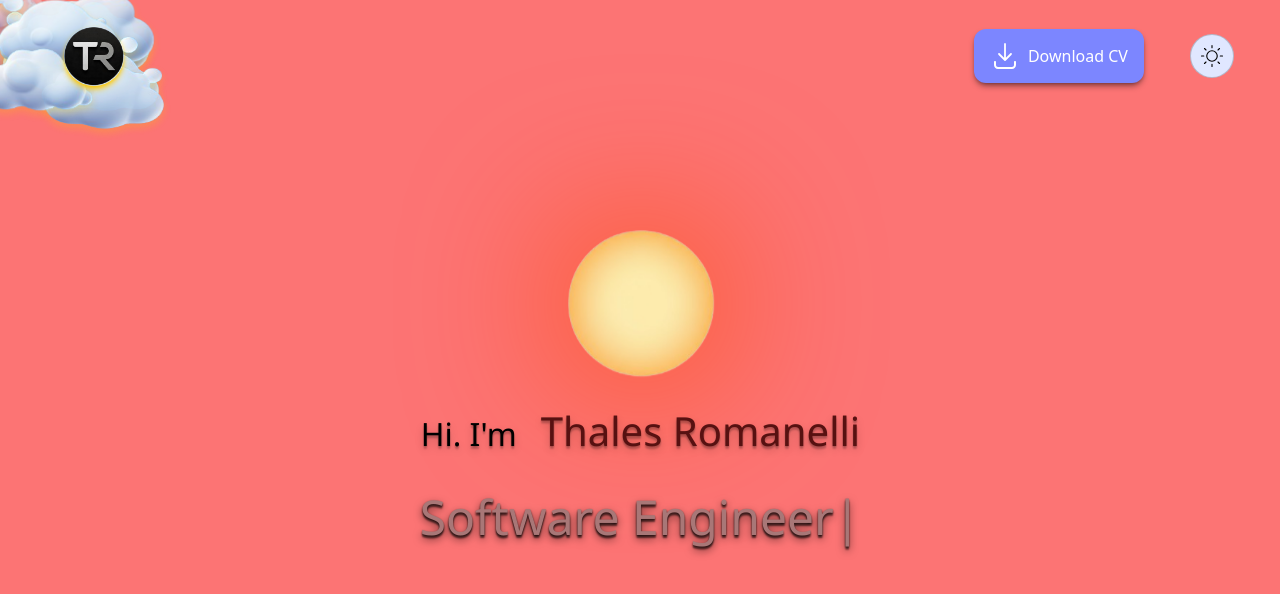
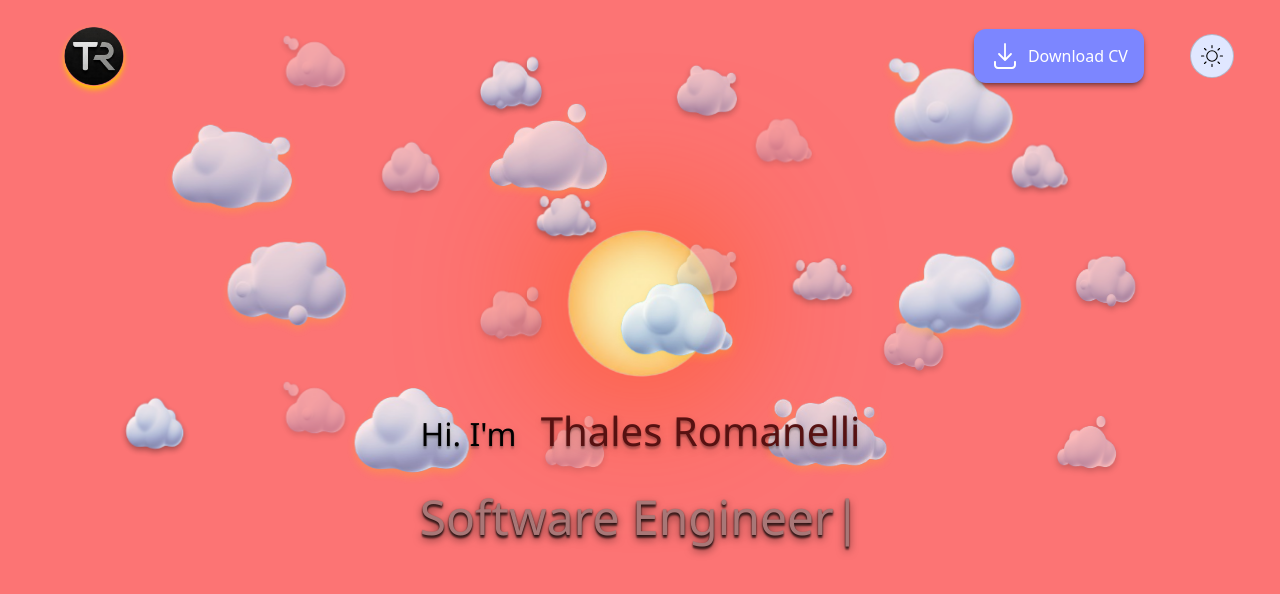
Before and after one commit to Roman-elli/my-portfolio, a React (Vite) app: page / in a window 1280 px wide. Shown: the top 594 px of the page. Built offline with nearby package versions, Linux system fonts and the light colour scheme; a web font is replaced by a local one.

Commit message:
feat(sky-background-component): added background clouds with a distance illusion

```diff
--- a/src/components/sky/Sky.tsx
+++ b/src/components/sky/Sky.tsx
@@ -21,6 +21,7 @@ type Cloud = {
   pt: string;
   pl: string;
   initialTranslate: string;
+  opacity: string;
 };
 
 function Sky({ mode }: SkyProps) {
@@ -31,58 +32,66 @@ function Sky({ mode }: SkyProps) {
     {
       src: cloudA,
       animate: "animate-cloudA",
-      pt: "30%",
-      pl: "25%",
-      initialTranslate: "-200%",
+      pt: "pt-[30%]",
+      pl: "pl-[25%]",
+      initialTranslate: "translate-x-[-200%]",
+      opacity: "opacity-86",
     },
     {
       src: cloudB,
       animate: "animate-cloudB",
-      pt: "18%",
-      pl: "70%",
-      initialTranslate: "200%",
+      pt: "pt-[18%]",
+      pl: "pl-[70%]",
+      initialTranslate: "translate-x-[200%]",
+      opacity: "opacity-89",
     },
     {
       src: cloudC,
       animate: "animate-cloudC",
-      pt: "19%",
-      pl: "15%",
-      initialTranslate: "-200%",
+      pt: "pt-[19%]",
+      pl: "pl-[15%]",
+      initialTranslate: "translate-x-[-200%]",
+      opacity: "opacity-78",
     },
     {
       src: cloudD,
       animate: "animate-cloudD",
-      pt: "30%",
-      pl: "60%",
-      initialTranslate: "200%",
+      pt: "pt-[30%]",
+      pl: "pl-[60%]",
+      initialTranslate: "translate-x-[200%]",
+      opacity: "opacity-75",
     },
     {
       src: cloudE,
       animate: "animate-cloudE",
-      pt: "5%",
-      pl: "35%",
-      initialTranslate: "-200%",
+      pt: "pt-[5%]",
+      pl: "pl-[35%]",
+      initialTranslate: "translate-x-[-200%]",
+      opacity: "opacity-70",
     },
     {
       src: cloudF,
       animate: "animate-cloudF",
-      pt: "5%",
-      pl: "70%",
-      initialTranslate: "200%",
+      pt: "pt-[5%]",
+      pl: "pl-[70%]",
+      initialTranslate: "translate-x-[200%]",
+      opacity: "opacity-85",
     },
     {
       src: cloudG,
       animate: "animate-cloudG",
-      pt: "5%",
-      pl: "10%",
-      initialTranslate: "-200%",
+      pt: "pt-[5%]",
+      pl: "pl-[10%]",
+      initialTranslate: "translate-x-[-200%]",
+      opacity: "opacity-80",
     },
     {
       src: cloudH,
       animate: "animate-cloudH",
-      pt: "18%",
-      pl: "50%",
-      initialTranslate: "200%",
+      pt: "pt-[18%]",
+      pl: "pl-[50%]",
+      initialTranslate: "translate-x-[200%]",
+      opacity: "opacity-90",
     },
   ];
 
@@ -90,58 +99,131 @@ function Sky({ mode }: SkyProps) {
     {
       src: cloudA,
       animate: "animate-cloudB",
-      pt: "10%",
-      pl: "30%",
-      initialTranslate: "-200%",
+      pt: "pt-[10%]",
+      pl: "pl-[30%]",
+      initialTranslate: "translate-x-[-200%]",
+      opacity: "opacity-50",
     },
     {
       src: cloudB,
       animate: "animate-cloudH",
-      pt: "20%",
-      pl: "40%",
-      initialTranslate: "200%",
+      pt: "pt-[20%]",
+      pl: "pl-[40%]",
+      initialTranslate: "translate-x-[200%]",
+      opacity: "opacity-35",
     },
     {
       src: cloudC,
       animate: "animate-cloudD",
-      pt: "30%",
-      pl: "70%",
-      initialTranslate: "-200%",
+      pt: "pt-[25%]",
+      pl: "pl-[70%]",
+      initialTranslate: "translate-x-[-200%]",
+      opacity: "opacity-45",
     },
     {
       src: cloudD,
       animate: "animate-cloudA",
-      pt: "20%",
-      pl: "60%",
-      initialTranslate: "200%",
+      pt: "pt-[20%]",
+      pl: "pl-[60%]",
+      initialTranslate: "translate-x-[200%]",
+      opacity: "opacity-60",
     },
     {
       src: cloudE,
       animate: "animate-cloudE",
-      pt: "30%",
-      pl: "40%",
-      initialTranslate: "-200%",
+      pt: "pt-[30%]",
+      pl: "pl-[40%]",
+      initialTranslate: "translate-x-[-200%]",
+      opacity: "opacity-30",
     },
     {
       src: cloudF,
       animate: "animate-cloudC",
-      pt: "30%",
-      pl: "20%",
-      initialTranslate: "200%",
+      pt: "pt-[30%]",
+      pl: "pl-[20%]",
+      initialTranslate: "translate-x-[200%]",
+      opacity: "opacity-35",
     },
     {
       src: cloudG,
       animate: "animate-cloudG",
-      pt: "15%",
-      pl: "50%",
-      initialTranslate: "-200%",
+      pt: "pt-[15%]",
+      pl: "pl-[50%]",
+      initialTranslate: "translate-x-[-200%]",
+      opacity: "opacity-38",
     },
     {
       src: cloudH,
       animate: "animate-cloudF",
-      pt: "10%",
-      pl: "60%",
-      initialTranslate: "200%",
+      pt: "pt-[10%]",
+      pl: "pl-[60%]",
+      initialTranslate: "translate-x-[200%]",
+      opacity: "opacity-30",
+    },
+
+    {
+      src: cloudA,
+      animate: "animate-cloudB",
+      pt: "pt-[30%]",
+      pl: "pl-[10%]",
+      initialTranslate: "translate-x-[-200%]",
+      opacity: "opacity-90",
+    },
+    {
+      src: cloudB,
+      animate: "animate-cloudH",
+      pt: "pt-[2%]",
+      pl: "pl-[40%]",
+      initialTranslate: "translate-x-[200%]",
+      opacity: "opacity-80",
+    },
+    {
+      src: cloudC,
+      animate: "animate-cloudD",
+      pt: "pt-[20%]",
+      pl: "pl-[85%]",
+      initialTranslate: "translate-x-[-200%]",
+      opacity: "opacity-60",
+    },
+    {
+      src: cloudD,
+      animate: "animate-cloudA",
+      pt: "pt-[15%]",
+      pl: "pl-[40%]",
+      initialTranslate: "translate-x-[200%]",
+      opacity: "opacity-76",
+    },
+    {
+      src: cloudE,
+      animate: "animate-cloudE",
+      pt: "pt-[30%]",
+      pl: "pl-[80%]",
+      initialTranslate: "translate-x-[-200%]",
+      opacity: "opacity-50",
+    },
+    {
+      src: cloudF,
+      animate: "animate-cloudC",
+      pt: "pt-[3%]",
+      pl: "pl-[20%]",
+      initialTranslate: "translate-x-[200%]",
+      opacity: "opacity-40",
+    },
+    {
+      src: cloudG,
+      animate: "animate-cloudG",
+      pt: "pt-[1%]",
+      pl: "pl-[50%]",
+      initialTranslate: "translate-x-[-200%]",
+      opacity: "opacity-60",
+    },
+    {
+      src: cloudH,
+      animate: "animate-cloudF",
+      pt: "pt-[12%]",
+      pl: "pl-[80%]",
+      initialTranslate: "translate-x-[200%]",
+      opacity: "opacity-70",
     },
   ];
 
@@ -177,26 +259,27 @@ function Sky({ mode }: SkyProps) {
       {back_clouds.map((cloud, i) => (
         <div
           key={i}
-          className={`flex w-full h-full fixed pt-[${cloud.pt}] pl-[${cloud.pl}] ${cloud.animate}`}
+          className={`flex w-full h-full fixed ${cloud.pt} ${cloud.pl} ${cloud.animate}`}
+        >
+          <img
+            src={cloud.src}
+            alt={`Cloud back ${i + 1}`}
+            className={`w-[6vw] h-[9vh] transition-all duration-2000 ease-in-out fixed animate-scalePulse drop-shadow-black/40 drop-shadow-md
+              ${sunVisible ? `${cloud.opacity}` : `${cloud.initialTranslate} opacity-0`}`}
+          />
+        </div>
+      ))}
+
+      {clouds.map((cloud, i) => (
+        <div
+          key={i}
+          className={`flex w-full h-full fixed ${cloud.pt} ${cloud.pl} ${cloud.animate}`}
         >
           <img
             src={cloud.src}
             alt={`Cloud ${i + 1}`}
-            className={`w-[6vw] h-[5vw] transition-all duration-3000 ease-in-out fixed animate-scalePulse drop-shadow-black/40 drop-shadow-md
-                    ${sunVisible ? "opacity-40" : `translate-x-[${cloud.initialTranslate}] opacity-0`}`}
-          />
-        </div>
-      ))}
-      {clouds.map((cloud, i) => (
-        <div
-          key={i}
-          className={`flex w-full h-full fixed pt-[${cloud.pt}] pl-[${cloud.pl}] ${cloud.animate}`}
-        >
-          <img
-            src={cloud.src}
-            alt={`Cloud ${i + 1}`}
-            className={`w-[12vw] h-[8vw] transition-all duration-2000 ease-in-out fixed animate-scalePulse drop-shadow-yellow-400/30 drop-shadow-lg
-                    ${sunVisible ? "opacity-95" : `translate-x-[${cloud.initialTranslate}] opacity-0`}`}
+            className={`w-[12vw] h-[15vh] transition-all duration-3000 ease-in-out fixed animate-scalePulse drop-shadow-yellow-400/30 drop-shadow-lg
+              ${sunVisible ? `${cloud.opacity}` : `${cloud.initialTranslate} opacity-0`}`}
           />
         </div>
       ))}
--- a/src/index.css
+++ b/src/index.css
@@ -12,7 +12,7 @@
       transform: scale(1);
     }
     50% {
-      transform: scale(1.02);
+      transform: scale(1.03);
     }
     100% {
       transform: scale(1);
```
